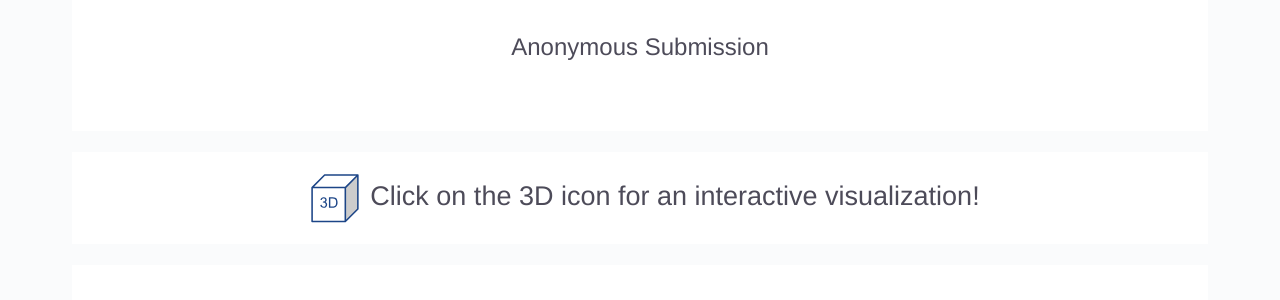
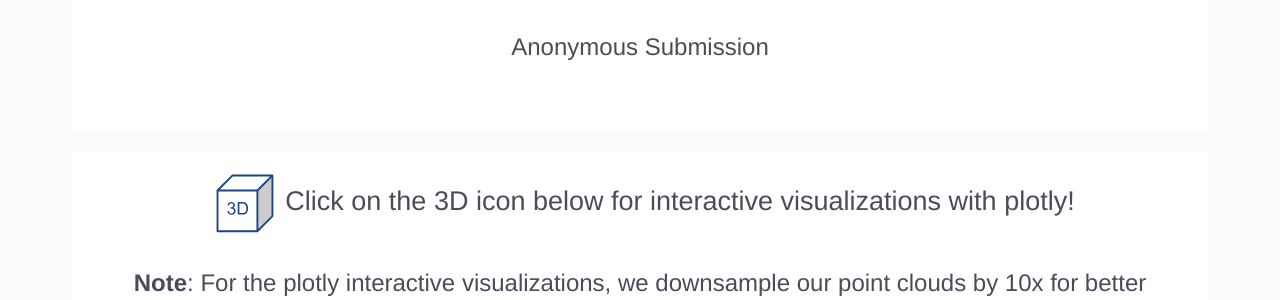
Before and after one commit to mcc3d/mcc3d.github.io, a plain HTML site: page index.html in a window 1280 px wide. Shown: the part 113-413 px from the top of the page. Drawn offline with nearby package versions, Linux system fonts and the light colour scheme.

Commit message:
low res plotly, better init

```diff
--- a/css/style.css
+++ b/css/style.css
@@ -57,7 +57,7 @@ a:hover {
 
 .containersmall {
 	width: 1100px;
-	min-height: 10px;
+	min-height: 50px;
 	margin: 0 auto; /* top and bottom, right and left */
 	border: 1px hidden #000;
 	/* border: none; */
--- a/index.html
+++ b/index.html
@@ -25,11 +25,15 @@
 </br>
 
 <div class="containersmall">
-  <table width="800px" align="center">
+  <table width="1100px" align="center">
     <tr>
       <td align=center>
         <center>
-          <span style="font-size:27px"><img src="resources/3dico.svg" height=50px style="vertical-align:middle;margin:0px 10px">Click on the 3D icon for an interactive visualization!</a></span>
+          <span style="font-size:27px"><img src="resources/3dico.svg" height=60px style="vertical-align:middle;margin:0px 10px">Click on the 3D icon below for interactive visualizations with plotly!</span>
+          <br>
+          <br>
+          <br>
+          <span style="font-size:24px"><strong>Note</strong>: For the plotly interactive visualizations, we downsample our point clouds by 10x for better responsiveness and to reduce load times. The video animations below show our predictions in their original full resolution.</span>
         </center>
       </td>
     </tr>
@@ -267,7 +271,7 @@
         </div>
       </td>
       <td align="center" width="10px"><div style="width:10px;height:10px solid #fff;"></div></td>
-      <td align="center" width="150px"><img src="resources/dalle2/marshmallow/marshmallow.jpeg" height=150></td>
+      <td align="center" width="150px"><img src="resources/dalle2/marshmallow/marshmallow.png" height=150></td>
       <td align="center" width="150px"><img src="resources/dalle2/marshmallow/seen.gif" height=150></td>
       <td align="center" width="150px">
         <div class="imdiv">
```
Also changed, not shown: resources/dalle2/capybara/capybara.jpeg (deleted), resources/dalle2/marshmallow/marshmallow.jpeg (deleted), resources/iphone/dyson/dyson_img.png (deleted).
